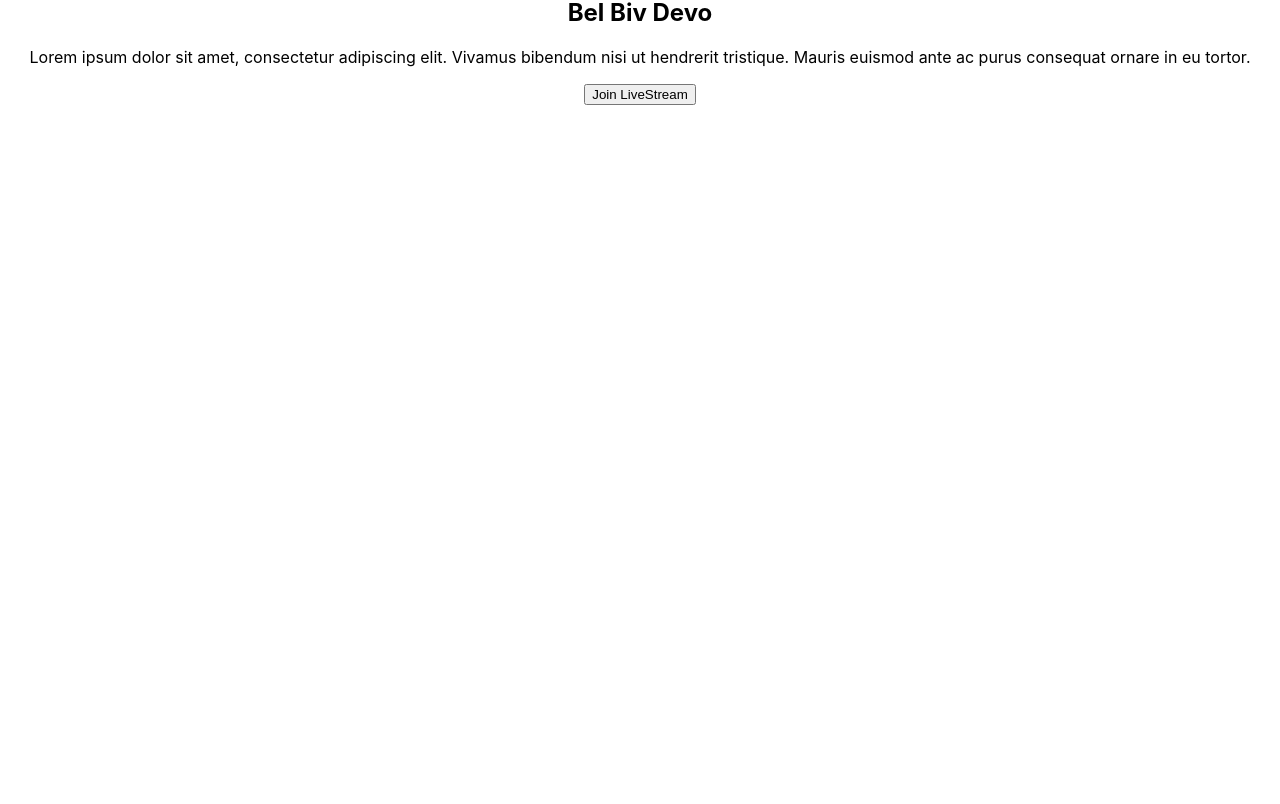
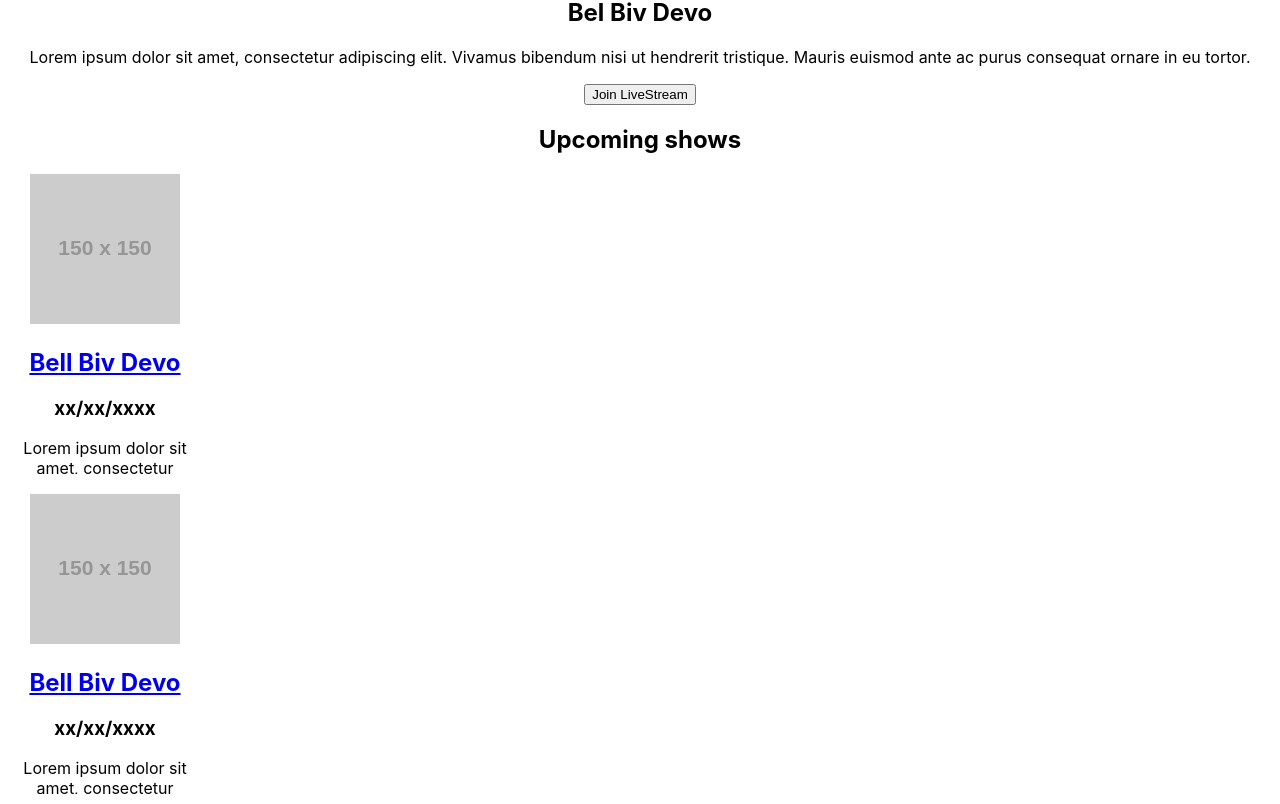
Before and after one commit to BuzzplayMobile/BuzzplayLive, a React (Create React App) app: page /show/123 in a window 1280 px wide. Shown: the part 916-1720 px from the top of the page. Before the commit the page ends 1021 px from the top, so only its background shows below. Built offline with nearby package versions, Linux system fonts and the light colour scheme.

Commit message:
Added upcoming shows list HTML to show page

```diff
--- a/src/pages/show/show-page.js
+++ b/src/pages/show/show-page.js
@@ -1,11 +1,30 @@
 import React from "react";
 import { withRouter } from "react-router-dom";
 import Hero from "../../components/hero/hero";
+import ShowItem from "../../components/show-item/show-item";
 
 class ShowPage extends React.Component {
   render() {
     // const { path, url } = this.props.match;
     // const showId = url.substring(url.lastIndexOf("/") + 1);
+    const upcomingShows = [
+      { id: 0 },
+      { id: 1 },
+      { id: 2 },
+      { id: 3 },
+      { id: 4 },
+      { id: 5 },
+      { id: 6 },
+      { id: 7 },
+      { id: 8 },
+      { id: 9 },
+      { id: 10 },
+      { id: 11 },
+      { id: 12 },
+      { id: 13 },
+      { id: 14 },
+      { id: 15 },
+    ];
     return (
       <div className="show-page__container">
         <Hero image="https://unsplash.it/1500?random">
@@ -26,6 +45,14 @@ class ShowPage extends React.Component {
           </p>
           <button>Join LiveStream</button>
         </div>
+        <div className="show-page__upcoming">
+          <h2 className="show-page__upcoming-list--title">Upcoming shows</h2>
+          <div className="show-page__upcoming-list">
+            {upcomingShows.map((show) => (
+              <ShowItem key={show.id} show={show} />
+            ))}
+          </div>
+        </div>
       </div>
     );
   }
```
